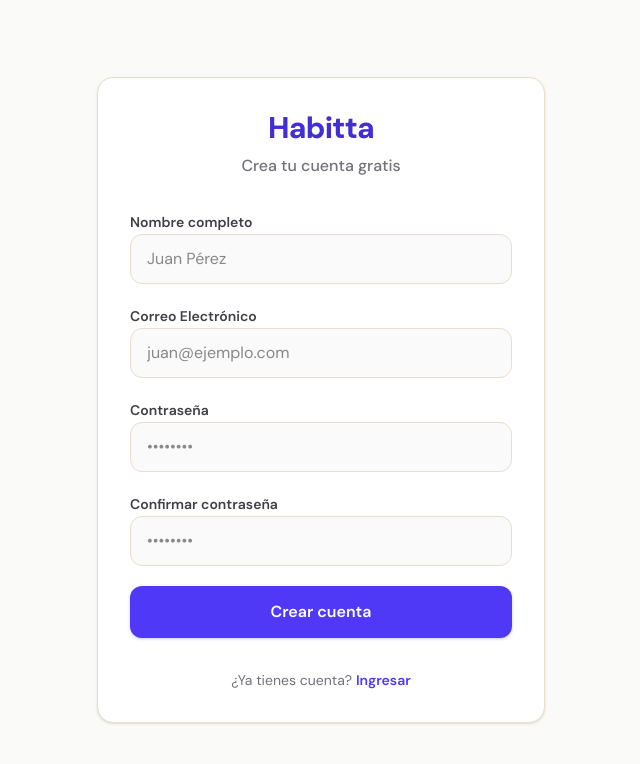
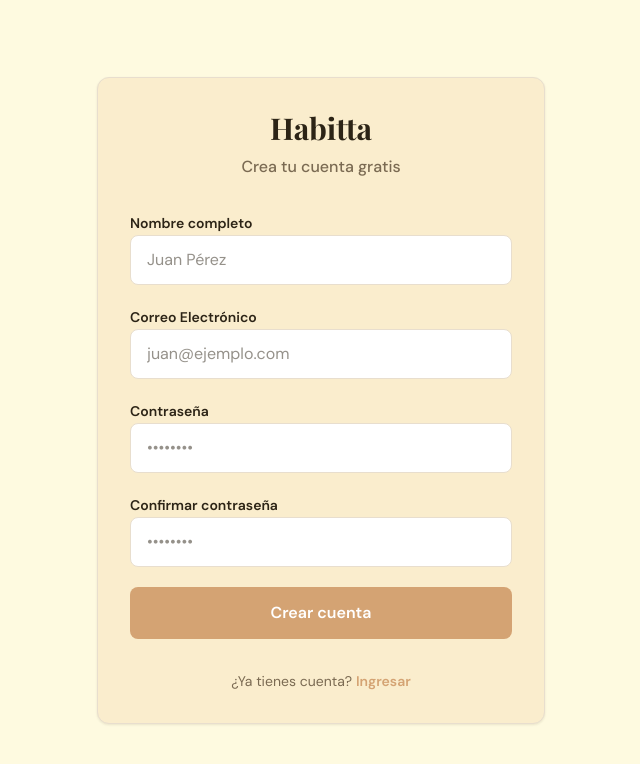
Before and after one commit to Charlsz/habitta, a Next.js app: page /register in a window 1280 px wide. Shown: the top 764 px of the page, without its empty margins (319-959 px from the left). Built offline with nearby package versions, Linux system fonts and the light colour scheme; no server answers; a web font is replaced by a local one.

Commit message:
feat: Refactor dashboard and login components with new styling and improved UI elements; implement consistent design tokens across the application

```diff
--- a/app/(dashboard)/layout.tsx
+++ b/app/(dashboard)/layout.tsx
@@ -72,9 +72,8 @@ export default function DashboardLayout({ children }: { children: ReactNode }) {
         {/* Header */}
         <header
           className={[
-            "h-16 shrink-0 bg-[var(--surface-high)] border-b border-[var(--border)]",
+            "h-16 shrink-0 bg-[var(--background)] border-b border-[var(--border)]",
             "flex items-center px-8 justify-end gap-4",
-            "shadow-[var(--shadow-card)]",
           ].join(" ")}
         >
           <span className="text-sm font-medium text-[var(--muted)]">Perfil</span>
--- a/app/globals.css
+++ b/app/globals.css
@@ -84,6 +84,13 @@ body {
   -moz-osx-font-smoothing: grayscale;
 }
 
+h1,
+h2 {
+  color: var(--foreground);
+  font-family: var(--font-playfair), serif;
+  letter-spacing: 0;
+}
+
 ::selection {
   background-color: var(--color-caramel);
   color: #ffffff;
@@ -93,3 +100,128 @@ body {
 ::-webkit-scrollbar-track  { background: var(--background); }
 ::-webkit-scrollbar-thumb  { background: var(--border); border-radius: 999px; }
 ::-webkit-scrollbar-thumb:hover { background: var(--muted); }
+
+.habitta-card {
+  background: var(--surface);
+  border: 1px solid var(--border);
+  border-radius: 12px;
+  box-shadow: var(--shadow-card);
+}
+
+.habitta-card-high {
+  background: var(--surface-high);
+  border: 1px solid var(--border);
+  border-radius: 12px;
+  box-shadow: var(--shadow-card);
+}
+
+.habitta-title {
+  color: var(--foreground);
+  font-family: var(--font-playfair), serif;
+  font-weight: 700;
+  letter-spacing: 0;
+}
+
+.habitta-muted {
+  color: var(--muted);
+}
+
+.habitta-link {
+  color: var(--accent);
+  font-weight: 600;
+  text-decoration: none;
+}
+
+.habitta-link:hover {
+  color: var(--accent-hover);
+}
+
+.habitta-input {
+  background: var(--surface-high);
+  border: 1px solid var(--border);
+  border-radius: 8px;
+  color: var(--foreground);
+  transition: border-color 150ms ease, box-shadow 150ms ease, background-color 150ms ease;
+}
+
+.habitta-input:focus {
+  border-color: var(--border-focus);
+  box-shadow: 0 0 0 3px #d4a37333;
+  outline: none;
+}
+
+.habitta-primary {
+  background: var(--accent);
+  border-radius: 8px;
+  color: var(--accent-fg);
+  font-weight: 600;
+  transition: background-color 150ms ease, transform 150ms ease;
+}
+
+.habitta-primary:hover {
+  background: var(--accent-hover);
+}
+
+.habitta-secondary {
+  background: var(--surface);
+  border: 1px solid var(--border);
+  border-radius: 8px;
+  color: var(--foreground);
+  font-weight: 600;
+  transition: background-color 150ms ease;
+}
+
+.habitta-secondary:hover {
+  background: var(--color-lima);
+}
+
+/* Legacy Tailwind color classes mapped to the Habitta visual language. */
+.bg-white { background-color: var(--surface-high) !important; }
+.bg-gray-50,
+.bg-zinc-50 { background-color: var(--surface) !important; }
+.bg-gray-100,
+.bg-gray-200,
+.bg-zinc-100 { background-color: var(--color-lima) !important; }
+.bg-blue-50,
+.bg-blue-100,
+.bg-indigo-600,
+.bg-blue-600,
+.bg-blue-700 { background-color: var(--accent) !important; }
+.bg-gray-900 { background-color: var(--foreground) !important; }
+.bg-gray-800 { background-color: #3a3020 !important; }
+.hover\:bg-blue-700:hover,
+.hover\:bg-indigo-700:hover { background-color: var(--accent-hover) !important; }
+.hover\:bg-gray-50:hover,
+.hover\:bg-zinc-50:hover,
+.hover\:bg-gray-100:hover,
+.hover\:bg-gray-200:hover,
+.hover\:bg-gray-300:hover { background-color: var(--color-lima) !important; }
+
+.text-gray-900,
+.text-zinc-900,
+.text-gray-800,
+.text-zinc-700,
+.text-blue-800,
+.text-gray-700 { color: var(--foreground) !important; }
+.text-gray-600,
+.text-gray-500,
+.text-zinc-500,
+.text-gray-400 { color: var(--muted) !important; }
+.text-blue-600,
+.text-blue-700,
+.text-indigo-600,
+.text-indigo-700,
+.text-blue-500 { color: var(--accent) !important; }
+.hover\:text-indigo-700:hover,
+.hover\:text-blue-700:hover { color: var(--accent-hover) !important; }
+
+.border-gray-300,
+.border-zinc-200,
+.border-zinc-100 { border-color: var(--border) !important; }
+.hover\:border-blue-500:hover { border-color: var(--accent) !important; }
+.focus\:border-indigo-500:focus,
+.focus\:ring-blue-500:focus,
+.focus\:ring-indigo-500\/20:focus {
+  border-color: var(--border-focus) !important;
+  box-shadow: 0 0 0 3px #d4a37333 !important;
+}
--- a/app/login/page.tsx
+++ b/app/login/page.tsx
@@ -1,12 +1,15 @@
 import { LoginForm } from "@/modules/auth/presentation/login-form";
+import Link from "next/link";
 
 export default function LoginPage() {
   return (
-    <div className="min-h-screen flex items-center justify-center bg-gray-50 p-4">
-      <div className="bg-white p-8 rounded-xl shadow-lg w-full max-w-md flex flex-col items-center">
+    <div className="min-h-screen flex items-center justify-center bg-[var(--background)] p-4">
+      <div className="habitta-card w-full max-w-md p-8 flex flex-col items-center">
         <div className="mb-8 text-center">
-          <h1 className="text-3xl font-bold text-blue-600">Habitta</h1>
-          <p className="text-gray-500 mt-2 text-sm">Organiza e interopera los activos de tu empresa.</p>
+          <Link href="/" className="inline-block">
+            <h1 className="habitta-title text-3xl">Habitta</h1>
+          </Link>
+          <p className="habitta-muted mt-2 text-sm">Organiza e interopera los activos de tu empresa.</p>
         </div>
 
         <LoginForm />
--- a/app/register/page.tsx
+++ b/app/register/page.tsx
@@ -83,13 +83,13 @@ export default function RegisterPage() {
   };
 
   return (
-    <div className="min-h-screen flex items-center justify-center bg-[#FAFAF8] p-4 font-sans">
-      <div className="w-full max-w-md bg-white rounded-2xl shadow-sm border border-zinc-100 p-8">
+    <div className="min-h-screen flex items-center justify-center bg-[var(--background)] p-4 font-sans">
+      <div className="habitta-card w-full max-w-md p-8">
         <div className="text-center mb-8">
           <Link href="/" className="inline-block transition-transform hover:scale-105 active:scale-95">
-            <h1 className="text-3xl font-extrabold text-indigo-700 tracking-tight">Habitta</h1>
+            <h1 className="habitta-title text-3xl">Habitta</h1>
           </Link>
-          <p className="text-zinc-500 mt-2 font-medium">Crea tu cuenta gratis</p>
+          <p className="habitta-muted mt-2 font-medium">Crea tu cuenta gratis</p>
         </div>
 
         {error && (
@@ -100,49 +100,49 @@ export default function RegisterPage() {
 
         <form onSubmit={handleSubmit(onSubmit)} className="space-y-5">
           <div className="space-y-1.5">
-            <label className="text-sm font-semibold text-zinc-700">Nombre completo</label>
+            <label className="text-sm font-semibold text-[var(--foreground)]">Nombre completo</label>
             <input
               {...register("fullName")}
               type="text"
               placeholder="Juan Pérez"
               disabled={isSubmitting}
-              className="w-full px-4 py-3 rounded-xl border border-zinc-200 focus:outline-none focus:ring-2 focus:ring-indigo-500/20 focus:border-indigo-500 transition-colors bg-zinc-50 focus:bg-white text-zinc-900"
+              className="habitta-input w-full px-4 py-3"
             />
             {errors.fullName && <p className="text-red-500 text-xs mt-1">{errors.fullName.message}</p>}
           </div>
 
           <div className="space-y-1.5">
-            <label className="text-sm font-semibold text-zinc-700">Correo Electrónico</label>
+            <label className="text-sm font-semibold text-[var(--foreground)]">Correo Electrónico</label>
             <input
               {...register("email")}
               type="email"
               placeholder="juan@ejemplo.com"
               disabled={isSubmitting}
-              className="w-full px-4 py-3 rounded-xl border border-zinc-200 focus:outline-none focus:ring-2 focus:ring-indigo-500/20 focus:border-indigo-500 transition-colors bg-zinc-50 focus:bg-white text-zinc-900"
+              className="habitta-input w-full px-4 py-3"
             />
             {errors.email && <p className="text-red-500 text-xs mt-1">{errors.email.message}</p>}
           </div>
 
           <div className="space-y-1.5">
-            <label className="text-sm font-semibold text-zinc-700">Contraseña</label>
+            <label className="text-sm font-semibold text-[var(--foreground)]">Contraseña</label>
             <input
               {...register("password")}
               type="password"
               placeholder="••••••••"
               disabled={isSubmitting}
-              className="w-full px-4 py-3 rounded-xl border border-zinc-200 focus:outline-none focus:ring-2 focus:ring-indigo-500/20 focus:border-indigo-500 transition-colors bg-zinc-50 focus:bg-white text-zinc-900"
+              className="habitta-input w-full px-4 py-3"
             />
             {errors.password && <p className="text-red-500 text-xs mt-1">{errors.password.message}</p>}
           </div>
 
           <div className="space-y-1.5">
-            <label className="text-sm font-semibold text-zinc-700">Confirmar contraseña</label>
+            <label className="text-sm font-semibold text-[var(--foreground)]">Confirmar contraseña</label>
             <input
               {...register("confirmPassword")}
               type="password"
               placeholder="••••••••"
               disabled={isSubmitting}
-              className="w-full px-4 py-3 rounded-xl border border-zinc-200 focus:outline-none focus:ring-2 focus:ring-indigo-500/20 focus:border-indigo-500 transition-colors bg-zinc-50 focus:bg-white text-zinc-900"
+              className="habitta-input w-full px-4 py-3"
             />
             {errors.confirmPassword && (
               <p className="text-red-500 text-xs mt-1">{errors.confirmPassword.message}</p>
@@ -152,7 +152,7 @@ export default function RegisterPage() {
           <button
             type="submit"
             disabled={isSubmitting}
-            className="w-full bg-indigo-600 hover:bg-indigo-700 text-white font-semibold py-3.5 px-4 rounded-xl transition-all shadow-sm shadow-indigo-200 flex items-center justify-center disabled:opacity-70 disabled:cursor-not-allowed mt-2"
+            className="habitta-primary w-full py-3.5 px-4 flex items-center justify-center disabled:opacity-70 disabled:cursor-not-allowed mt-2"
           >
             {isSubmitting ? (
               <>
@@ -166,9 +166,9 @@ export default function RegisterPage() {
         </form>
 
         <div className="mt-8 text-center">
-          <p className="text-zinc-500 text-sm">
+          <p className="habitta-muted text-sm">
             ¿Ya tienes cuenta?{" "}
-            <Link href="/login" className="text-indigo-600 font-semibold hover:text-indigo-700 hover:underline transition-colors">
+            <Link href="/login" className="habitta-link">
               Ingresar
             </Link>
           </p>
```
Also changed, not shown: app/(dashboard)/dashboard/page.tsx (+24 -24 lines), app/page.tsx (+5 -43 lines), modules/auth/presentation/login-form.tsx (+5 -5 lines).
